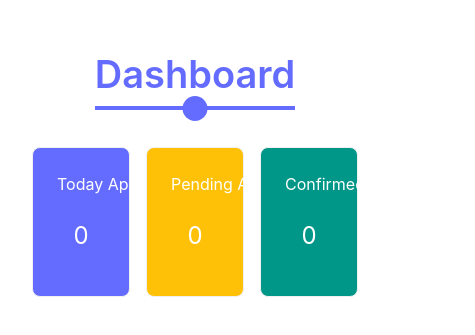
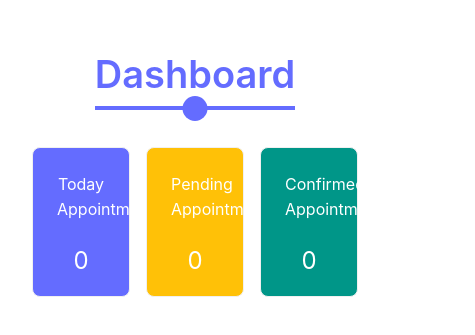
Before and after one commit to Moamen-Yazouri/clinic-appointment-system, a React (Vite) app: page /dashboard in a window 390 px wide. Shown: the part 261-596 px from the top of the page, 475 px wide, since content can reach past the window. Built offline with nearby package versions, Linux system fonts and the light colour scheme.

Commit message:
responsive edit.

```diff
--- a/src/components/statistics/Statistics.css
+++ b/src/components/statistics/Statistics.css
@@ -45,3 +45,8 @@
     border-radius: 50%;
     background-color: #646cff;
 }
+@media(max-width: 767px) {
+    .ant-statistic-title {
+        white-space: wrap !important;
+    }
+}
```
